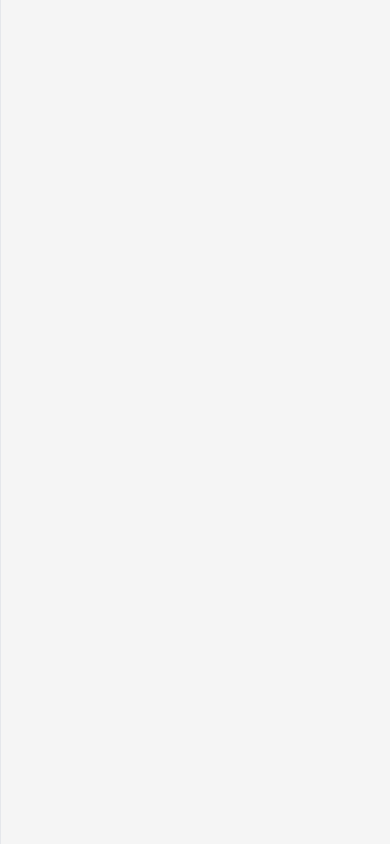
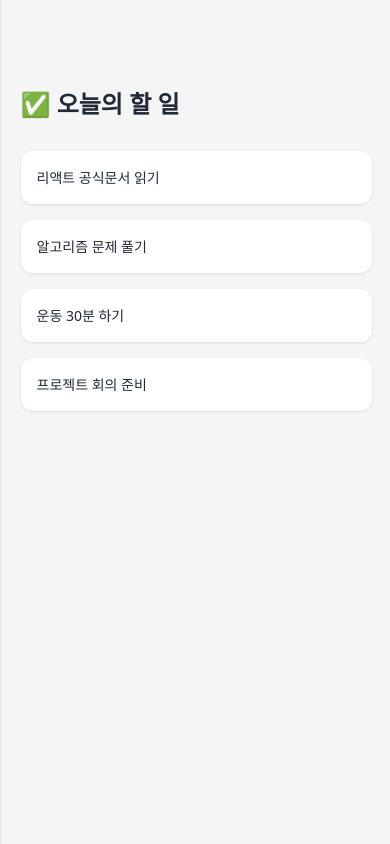
Before and after one commit to IT-Cotato/13th-Frontend-Assignment, a React (Vite) app: page / in a window 390 px wide. Built offline with nearby package versions, Linux system fonts and the light colour scheme.

Commit message:
style: absolute를 반응형 레이아웃으로 수정

```diff
--- a/src/App.tsx
+++ b/src/App.tsx
@@ -6,7 +6,7 @@ export default function App() {
   const todoItems = TODO_ITEMS;
   const mainTitle = "✅ 오늘의 할 일";
   const appBackgroundStyle: React.CSSProperties = {
-    backgroundColor: 'var(--bg)', // #F5F5F5
+    backgroundColor: 'var(--bg)',
     minHeight: '100vh',
     width: '100vw',
     position: 'relative',
@@ -17,12 +17,13 @@ export default function App() {
 
   const todoContainerStyle: React.CSSProperties = {
     width: '640px',
+    maxWidth: '90%',
     boxSizing: 'border-box',
-    position: 'absolute',
-    top: '80px',
-    left: '445px',
+    margin: '80px auto',
     display: 'flex',
-    flexDirection: 'column'
+    flexDirection: 'column',
+    backgroundColor: 'var(--bg)',
+    borderRadius: '16px',
   };
 
   return (
```
